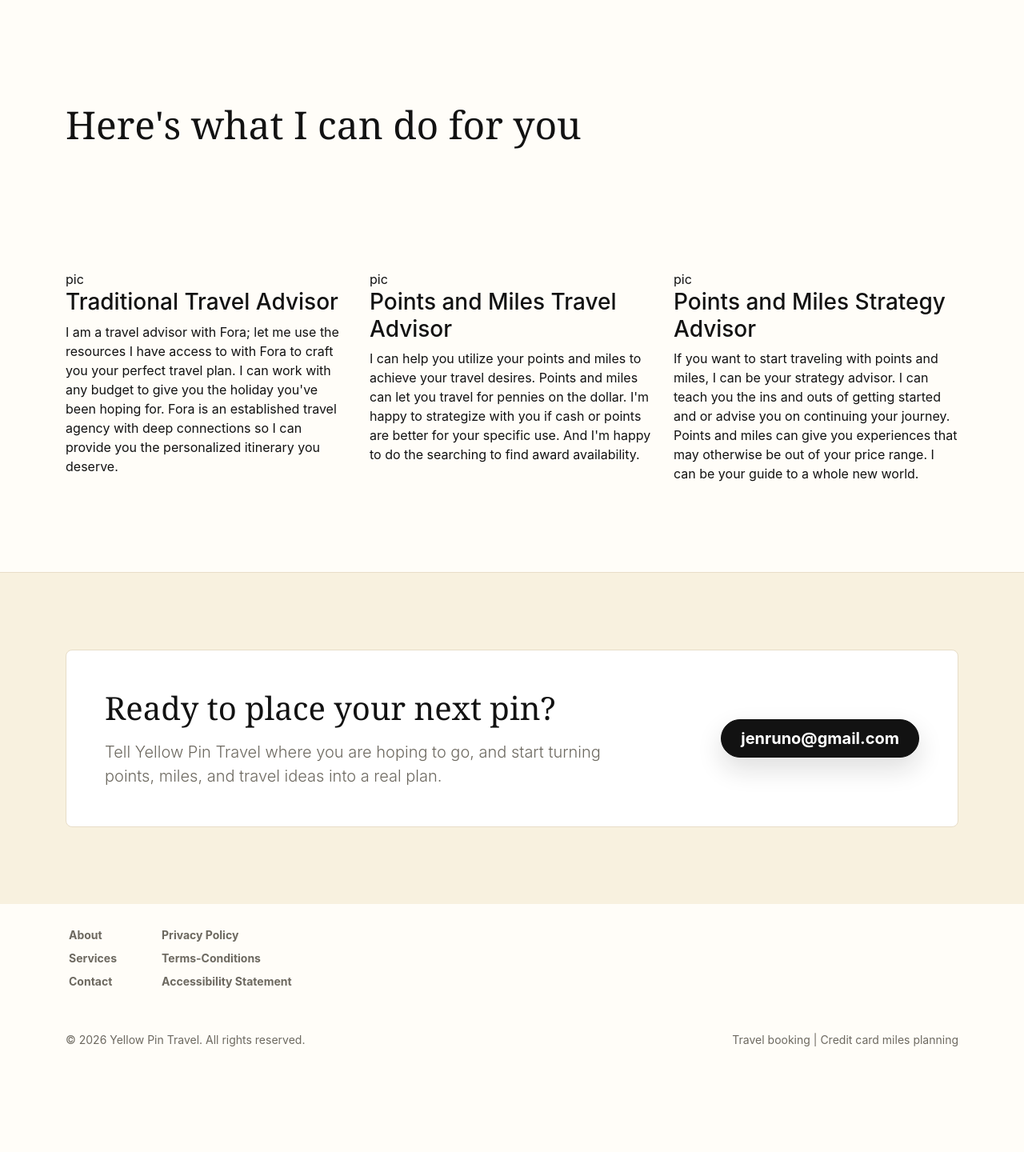
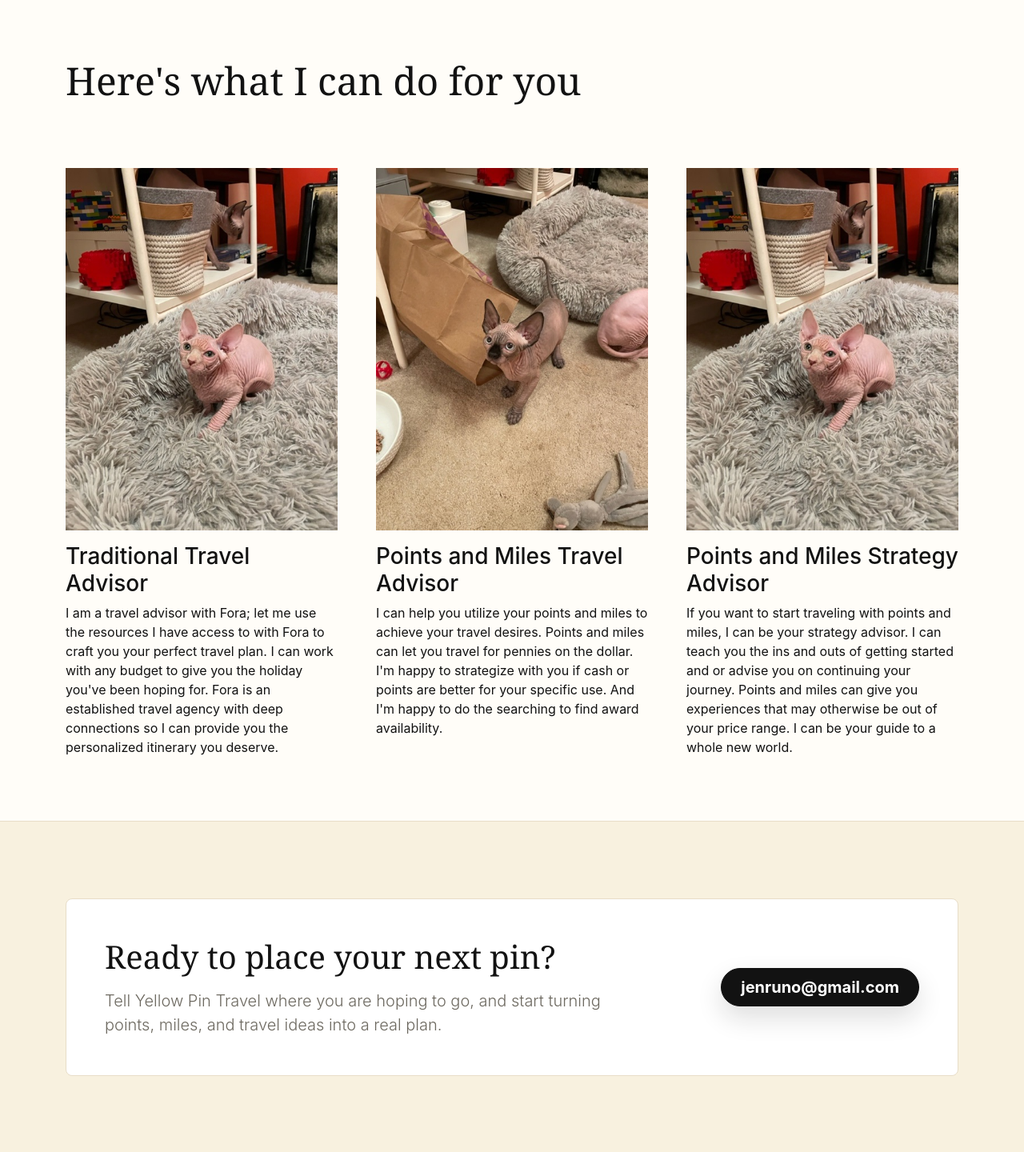
Before and after one commit to mspaits/yellow-pin-travel, a Flask app: page /services in a window 1280 px wide. Shown: the part 127-1567 px from the top of the page at 80% size. Before the commit the page ends 1435 px from the top, so only its background shows below. Run offline with Flask 3, Linux system fonts and the light colour scheme.

Commit message:
Services page done, added some pictures

```diff
--- a/templates/index.html
+++ b/templates/index.html
@@ -16,7 +16,7 @@
           </div>
 
           <div class="col-lg-6">
-
+              <img src="static/images/Cocoa.jpg" class="img-fluid mx-auto d-block rounded-4 mb-3" alt="Cocoa">
           </div>
 
         </div>
--- a/templates/services.html
+++ b/templates/services.html
@@ -3,25 +3,25 @@
 {% block body %}
 
 <section class="hero d-flex flex-column justify-content-center ">
-    <div class="container py-5">
-        <h2 class="display-5 py-5">Here's what I can do for you</h2>
+
+    <div class="container-lg py-3 py-md-4 mt-md-5">
+        <h2 class="display-5">Here's what I can do for you</h2>
     </div>
 
-    <div class="container py-5">
-
-        <div class="row">
+    <div class="container-lg py-3 py-md-5">
+        <div class="row g-3 g-md-5">
             <div class="col-sm">
-                <div>pic</div>
+                <img src="static/images/Beef.jpg" class="img-fluid pb-3" alt="Taco">
                 <h3>Traditional Travel Advisor</h3>
                 <p class="pb-3">I am a travel advisor with Fora; let me use the resources I have access to with Fora to craft you your perfect travel plan. I can work with any budget to give you the holiday you've been hoping for. Fora is an established travel agency with deep connections so I can provide you the personalized itinerary you deserve.</p>
             </div>
             <div class="col-sm">
-                <div>pic</div>
+                <img src="static/images/Cocoa.jpg" class="img-fluid pb-3" alt="Cocoa">
                 <h3>Points and Miles Travel Advisor</h3>
                 <p class="pb-3">I can help you utilize your points and miles to achieve your travel desires. Points and miles can let you travel for pennies on the dollar. I'm happy to strategize with you if cash or points are better for your specific use. And I'm happy to do the searching to find award availability.</p>
             </div>
             <div class="col-sm">
-                <div>pic</div>
+                <img src="static/images/Beef.jpg" class="img-fluid pb-3" alt="Taco">
                 <h3>Points and Miles Strategy Advisor</h3>
                 <p class="pb-3">If you want to start traveling with points and miles, I can be your strategy advisor. I can teach you the ins and outs of getting started and or advise you on continuing your journey. Points and miles can give you experiences that may otherwise be out of your price range. I can be your guide to a whole new world.</p>
             </div>
```
Also changed, not shown: static/images/Beef.jpg (added), static/images/Cocoa.jpg (added).
